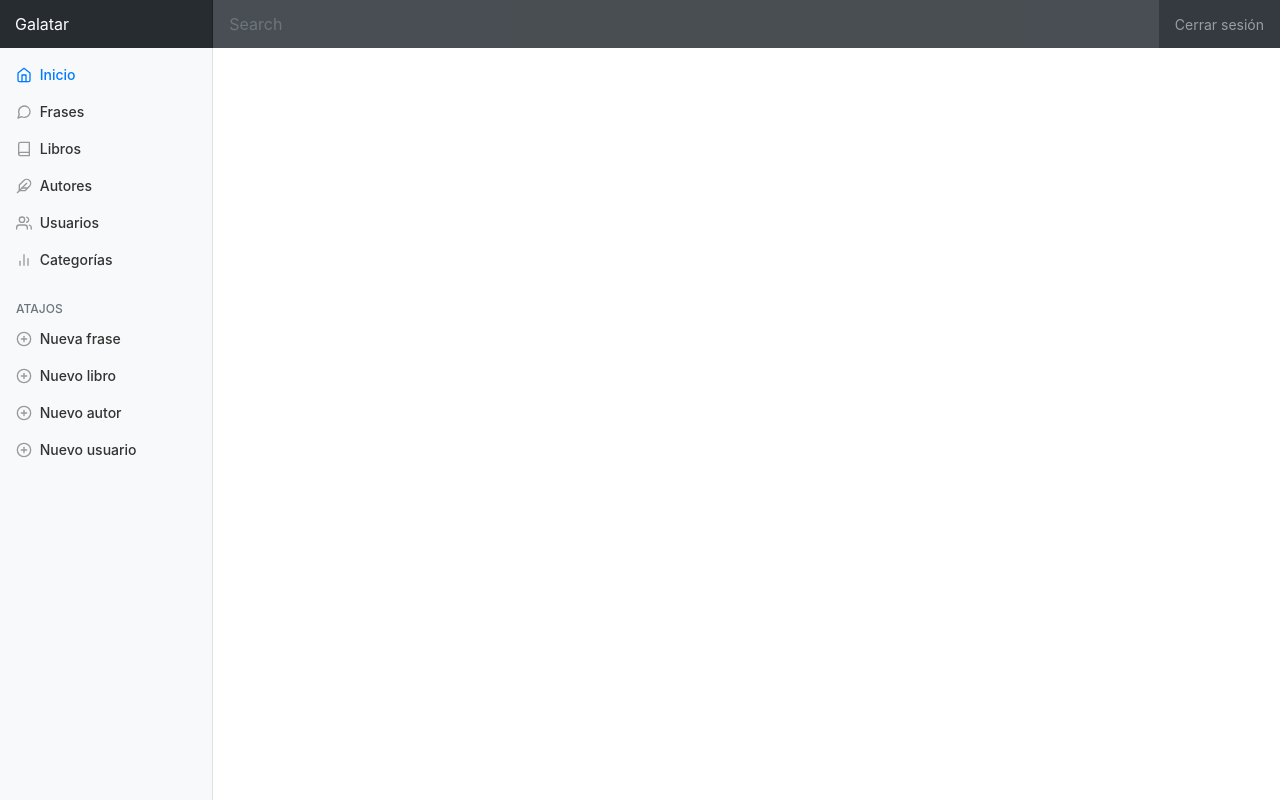
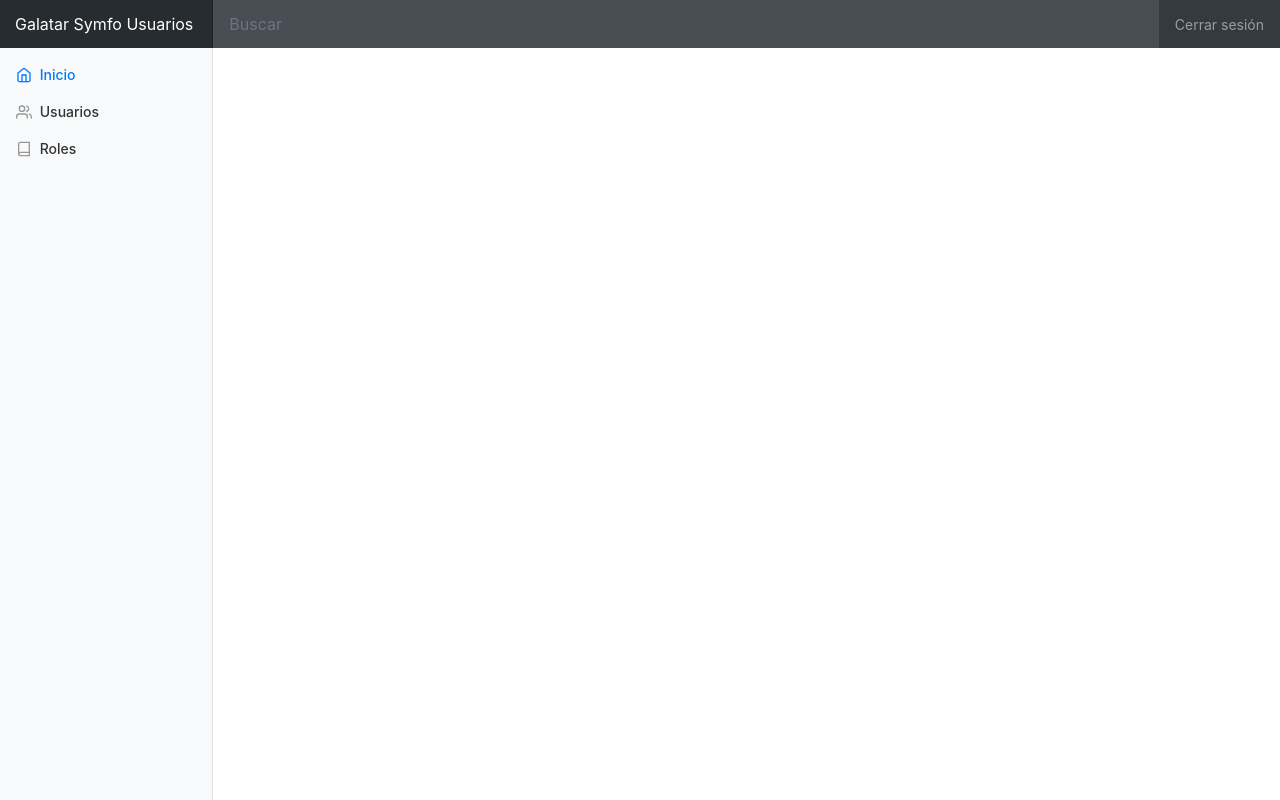
Before and after one commit to galatar/symfony4-gestion-basica-usuarios, a Symfony app: template templates/intranet/layout_base_dashboard.html.twig in a window 1280 px wide. Run offline with Twig, Linux system fonts and the light colour scheme; the template is opened without the code that fills it, so the values that code supplies are empty; some libraries are stand-ins or nearby versions.

Commit message:
Ya funciona el login y el logout También funciona el registro aunque no como yo quiero Corrijo errores de enlaces y agrego menú a la intranet

```diff
--- a/config/routes.yaml
+++ b/config/routes.yaml
@@ -1,3 +1,6 @@
 #index:
 #    path: /
 #    controller: App\Controller\DefaultController::index
+
+logout:
+        path: /logout
--- a/src/Controller/RegistroController.php
+++ b/src/Controller/RegistroController.php
@@ -34,7 +34,7 @@ class RegistroController extends Controller
 
             // Graba datos por defecto
             $persona->setFechaAlta(new \DateTime());
-            $persona->setEsActivo(0);
+            $persona->setEsActivo(1);
 
             // Graba la persona en la base de datos!
             $em = $this->getDoctrine()->getManager();
@@ -44,7 +44,7 @@ class RegistroController extends Controller
             // ... do any other work - like sending them an email, etc
             // maybe set a "flash" success message for the user
 
-            return $this->redirectToRoute('personas');
+            return $this->redirectToRoute('login');
         }
 
         return $this->render('registro.html.twig', array('form' => $form->createView()));
--- a/templates/inicio.html.twig
+++ b/templates/inicio.html.twig
@@ -2,6 +2,7 @@
 {% set titulo= 'Portal Público' %}
 
 {% block contenido %}
-    <p>Bienvenido a la zona pública de este sitio web</p>
-    <p>Accede desde el login a la intranet</p>
+    <h3>Bienvenido a la zona pública de este sitio web</h3>
+    <p>Accede desde el <a href="{{ path('login') }}">formulario de login</a> a la intranet o
+        <a href="{{ path('registro_usuario') }}">regístrate</a> si aún no tienes cuenta de usuario</p>
 {% endblock %}
--- a/templates/intranet/layout_base_dashboard.html.twig
+++ b/templates/intranet/layout_base_dashboard.html.twig
@@ -5,7 +5,7 @@
     <meta name="viewport" content="width=device-width, initial-scale=1, shrink-to-fit=no">
     <meta name="description" content="Galatar: tutorial de gestión básica de usuarios en Symfony 4">
     <meta name="author" content="Juanan Ruiz">
-    <title>{{ titulo }} - Galatar  - Galatar SymfoUsuarios</title>
+    <title>{{ titulo }} - Galatar SymfoUsuarios</title>
     {% block css %}
         <link href="/assets/css/bootstrap.css" rel="stylesheet">
         <link href="/assets/css/dashboard.css" rel="stylesheet">
@@ -14,8 +14,8 @@
 
 <body>
 <nav class="navbar navbar-dark sticky-top bg-dark flex-md-nowrap p-0">
-    <a class="navbar-brand col-sm-3 col-md-2 mr-0" href="{{ path('inicio') }}">Galatar</a>
-    <input class="form-control form-control-dark w-100" type="text" placeholder="Search" aria-label="Search">
+    <a class="navbar-brand col-sm-3 col-md-2 mr-0" href="{{ path('inicio') }}">Galatar Symfo Usuarios</a>
+    <input class="form-control form-control-dark w-100" type="text" placeholder="Buscar" aria-label="Buscar">
     <ul class="navbar-nav px-3">
         <li class="nav-item text-nowrap">
             <a class="nav-link" href="{{ path('logout') }}">Cerrar sesión</a>
@@ -29,69 +29,21 @@
             <div class="sidebar-sticky">
                 <ul class="nav flex-column">
                     <li class="nav-item">
-                        <a class="nav-link active" href="{{ path('admin_inicio') }}">
+                        <a class="nav-link active" href="{{ path('intranet') }}">
                             <span data-feather="home"></span>
                             Inicio <span class="sr-only">(current)</span>
                         </a>
                     </li>
                     <li class="nav-item">
-                        <a class="nav-link" href="{{ path('admin_inicio') }}">
-                            <span data-feather="message-circle"></span>
-                            Frases
-                        </a>
-                    </li>
-                    <li class="nav-item">
-                        <a class="nav-link" href="{{ path('admin_libros') }}">
-                            <span data-feather="book"></span>
-                            Libros
-                        </a>
-                    </li>
-                    <li class="nav-item">
-                        <a class="nav-link" href="{{ path('admin_autores') }}">
-                            <span data-feather="feather"></span>
-                            Autores
-                        </a>
-                    </li>
-                    <li class="nav-item">
-                        <a class="nav-link" href="{{ path('admin_usuarios') }}">
+                        <a class="nav-link" href="{{ path('personas') }}">
                             <span data-feather="users"></span>
                             Usuarios
                         </a>
                     </li>
                     <li class="nav-item">
                         <a class="nav-link" href="#">
-                            <span data-feather="bar-chart-2"></span>
-                            Categorías
-                        </a>
-                    </li>
-                </ul>
-
-                <h6 class="sidebar-heading d-flex justify-content-between align-items-center px-3 mt-4 mb-1 text-muted">
-                    <span>Atajos</span>
-                </h6>
-                <ul class="nav flex-column mb-2">
-                    <li class="nav-item">
-                        <a class="nav-link" href="{{ path('admin_frase_crear') }}">
-                            <span data-feather="plus-circle"></span>
-                            Nueva frase
-                        </a>
-                    </li>
-                    <li class="nav-item">
-                        <a class="nav-link" href="{{ path('admin_libro_crear') }}">
-                            <span data-feather="plus-circle"></span>
-                            Nuevo libro
-                        </a>
-                    </li>
-                    <li class="nav-item">
-                        <a class="nav-link" href="{{ path('admin_autor_crear') }}">
-                            <span data-feather="plus-circle"></span>
-                            Nuevo autor
-                        </a>
-                    </li>
-                    <li class="nav-item">
-                        <a class="nav-link" href="{{ path('admin_usuario_crear') }}">
-                            <span data-feather="plus-circle"></span>
-                            Nuevo usuario
+                            <span data-feather="book"></span>
+                            Roles
                         </a>
                     </li>
                 </ul>
```
Also changed, not shown: src/Controller/PersonaController.php (+4 -4 lines), templates/intranet/inicio.html.twig (+7 -30 lines), templates/intranet/usuarios.html.twig (+15 -5 lines), templates/login.html.twig (+6 -8 lines), templates/registro.html.twig (+31 -0 lines), 1 other file.
